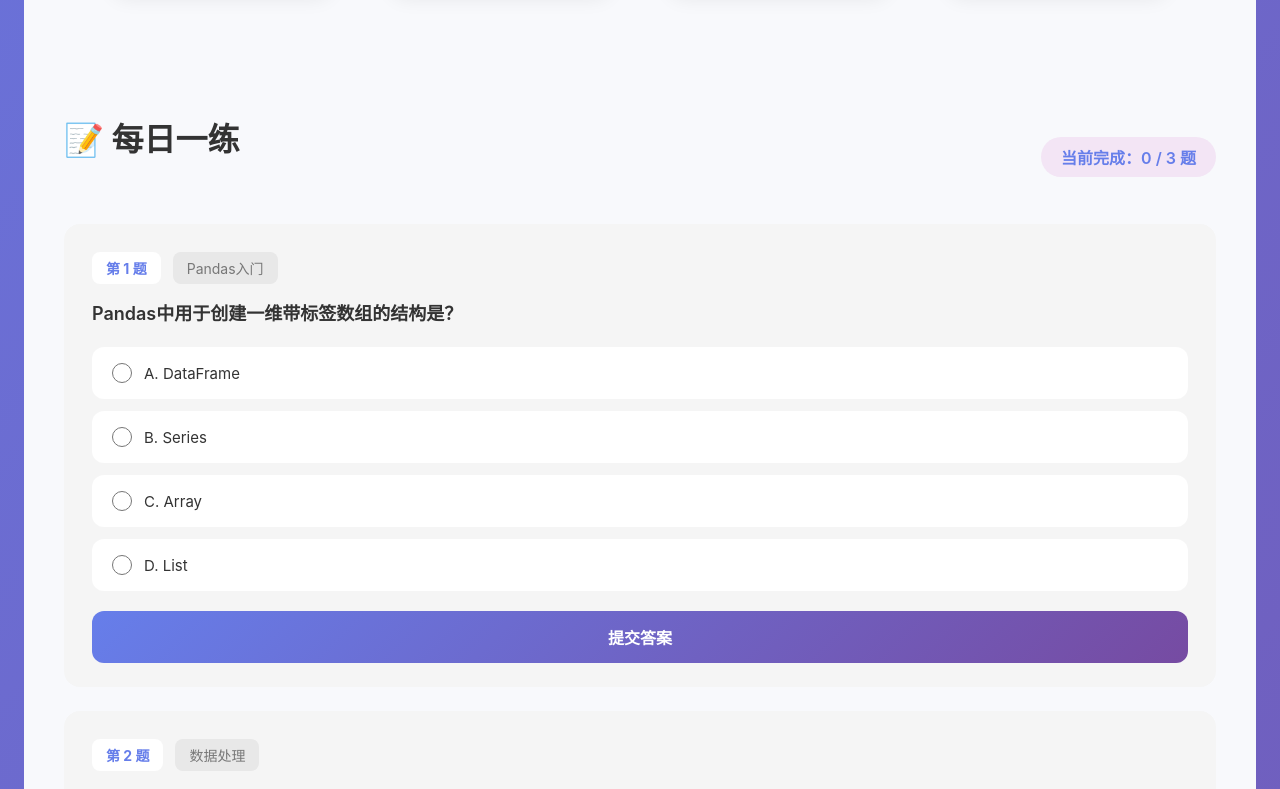
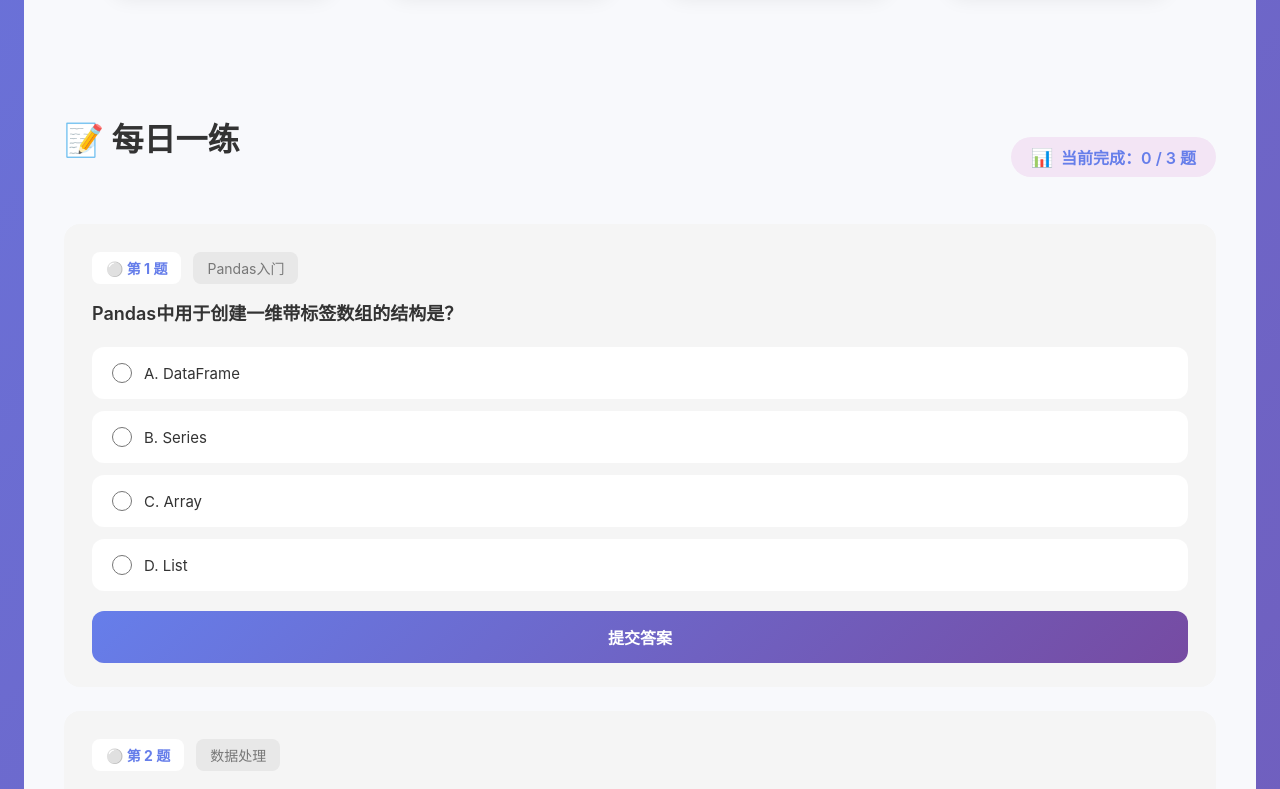
Before and after one commit to jvjv001/zhm1, a React (Vite) app: page / in a window 1280 px wide. Shown: the part 1600-2389 px from the top of the page. Built offline with nearby package versions, Linux system fonts and the light colour scheme.

Commit message:
为练习题添加localStorage进度保存

```diff
--- a/src/pages/Home.jsx
+++ b/src/pages/Home.jsx
@@ -45,8 +45,13 @@ const AnimatedCounter = ({ target, duration = 2000, suffix = '' }) => {
 
 export const Home = ({ setActivePage }) => {
   const [selectedProject, setSelectedProject] = useState(null);
-  const [quizAnswers, setQuizAnswers] = useState({});
-  const [quizSubmissions, setQuizSubmissions] = useState(new Set());
+
+  // 从localStorage读取练习数据
+  const savedQuizAnswers = JSON.parse(localStorage.getItem('dailyQuizAnswers') || '{}');
+  const savedQuizSubmissions = JSON.parse(localStorage.getItem('dailyQuizSubmissions') || '[]');
+
+  const [quizAnswers, setQuizAnswers] = useState(savedQuizAnswers);
+  const [quizSubmissions, setQuizSubmissions] = useState(new Set(savedQuizSubmissions));
   const [code, setCode] = useState(`print("Hello PandaLearn")
 print("欢迎使用Pandas学习平台")
 
@@ -83,7 +88,25 @@ print(f"开始学习 {name}")`);
     const selectedOption = quizAnswers[questionId];
     if (selectedOption !== undefined && !quizSubmissions.has(questionId)) {
       alert(`演示模式：你选择了 ${String.fromCharCode(65 + selectedOption)}`);
-      setQuizSubmissions(new Set([...quizSubmissions, questionId]));
+      const newSubmissions = new Set([...quizSubmissions, questionId]);
+      setQuizSubmissions(newSubmissions);
+      // 保存到localStorage
+      localStorage.setItem('dailyQuizSubmissions', JSON.stringify([...newSubmissions]));
+    }
+  };
+
+  const handleQuizAnswerChange = (questionId, optionIndex) => {
+    const newAnswers = { ...quizAnswers, [questionId]: optionIndex };
+    setQuizAnswers(newAnswers);
+    localStorage.setItem('dailyQuizAnswers', JSON.stringify(newAnswers));
+  };
+
+  const handleResetQuiz = () => {
+    if (confirm('确定要重置所有练习吗？')) {
+      setQuizAnswers({});
+      setQuizSubmissions(new Set());
+      localStorage.removeItem('dailyQuizAnswers');
+      localStorage.removeItem('dailyQuizSubmissions');
     }
   };
 
@@ -301,19 +324,37 @@ print(f"开始学习 {name}")`);
       <section style={styles.section}>
         <div style={styles.quizHeader}>
           <h2 style={styles.sectionTitle}>📝 每日一练</h2>
+          <div style={styles.quizHeaderRight}>
             <div style={styles.quizProgress}>
+              <span style={styles.quizProgressIcon}>
+                {quizSubmissions.size === dailyQuizQuestions.length ? '🎉' : '📊'}
+              </span>
               当前完成：{quizSubmissions.size} / {dailyQuizQuestions.length} 题
+            </div>
+            {quizSubmissions.size > 0 && (
+              <button onClick={handleResetQuiz} style={styles.quizResetButton}>
+                🔄 重置所有
+              </button>
+            )}
           </div>
         </div>
         <div style={styles.quizContainer}>
-          {dailyQuizQuestions.map((question, idx) => (
-            <div key={question.id} style={styles.quizCard}>
+          {dailyQuizQuestions.map((question, idx) => {
+            const isCompleted = quizSubmissions.has(question.id);
+            return (
+              <div
+                key={question.id}
+                style={{
+                  ...styles.quizCard,
+                  ...(isCompleted ? styles.quizCardCompleted : {})
+                }}
+              >
                 <div style={styles.quizQuestionHeader}>
-                <span style={styles.quizNumber}>第 {idx + 1} 题</span>
+                  <span style={styles.quizNumber}>
+                    {isCompleted ? '✅' : '⚪'} 第 {idx + 1} 题
+                  </span>
                   <span style={styles.quizTopic}>{question.title}</span>
-                {quizSubmissions.has(question.id) && (
-                  <span style={styles.quizCompleted}>✅ 已完成</span>
-                )}
+                  {isCompleted && <span style={styles.quizCompleted}>已完成</span>}
                 </div>
                 <h3 style={styles.quizQuestion}>{question.text}</h3>
                 <div style={styles.quizOptions}>
@@ -330,10 +371,7 @@ print(f"开始学习 {name}")`);
                         name={`quiz-${question.id}`}
                         value={optIdx}
                         checked={quizAnswers[question.id] === optIdx}
-                      onChange={() => setQuizAnswers({
-                        ...quizAnswers,
-                        [question.id]: optIdx
-                      })}
+                        onChange={() => handleQuizAnswerChange(question.id, optIdx)}
                         style={styles.quizRadio}
                       />
                       <span style={styles.quizOptionLabel}>
@@ -346,16 +384,17 @@ print(f"开始学习 {name}")`);
                   onClick={() => handleQuizSubmit(question.id)}
                   style={{
                     ...styles.quizSubmitButton,
-                  ...(quizSubmissions.has(question.id) ? styles.quizSubmitButtonDisabled : {})
+                    ...(isCompleted ? styles.quizSubmitButtonDisabled : {})
                   }}
                   disabled={
-                  quizAnswers[question.id] === undefined || quizSubmissions.has(question.id)
+                    quizAnswers[question.id] === undefined || isCompleted
                   }
                 >
-                {quizSubmissions.has(question.id) ? '已提交' : '提交答案'}
+                  {isCompleted ? '已提交' : '提交答案'}
                 </button>
               </div>
-          ))}
+            );
+          })}
         </div>
       </section>
 
@@ -948,13 +987,36 @@ const styles = {
     gap: '12px',
     marginBottom: '24px'
   },
+  quizHeaderRight: {
+    display: 'flex',
+    alignItems: 'center',
+    gap: '12px',
+    flexWrap: 'wrap'
+  },
   quizProgress: {
     fontSize: '16px',
     fontWeight: 600,
     color: '#667eea',
     background: '#f3e5f5',
     padding: '8px 20px',
-    borderRadius: '20px'
+    borderRadius: '20px',
+    display: 'flex',
+    alignItems: 'center',
+    gap: '8px'
+  },
+  quizProgressIcon: {
+    fontSize: '18px'
+  },
+  quizResetButton: {
+    padding: '8px 18px',
+    background: '#fff3e0',
+    color: '#f57c00',
+    border: '1px solid #ffcc80',
+    borderRadius: '12px',
+    fontSize: '14px',
+    fontWeight: 600,
+    cursor: 'pointer',
+    transition: 'all 0.3s ease'
   },
   quizContainer: {
     display: 'flex',
@@ -966,6 +1028,10 @@ const styles = {
     borderRadius: '16px',
     padding: '28px 28px 24px',
     transition: 'all 0.3s ease'
+  },
+  quizCardCompleted: {
+    background: 'rgba(76, 175, 80, 0.08)',
+    border: '1px solid rgba(76, 175, 80, 0.3)'
   },
   quizQuestionHeader: {
     display: 'flex',
```
Lines whose indentation alone changed are shown as unchanged.
